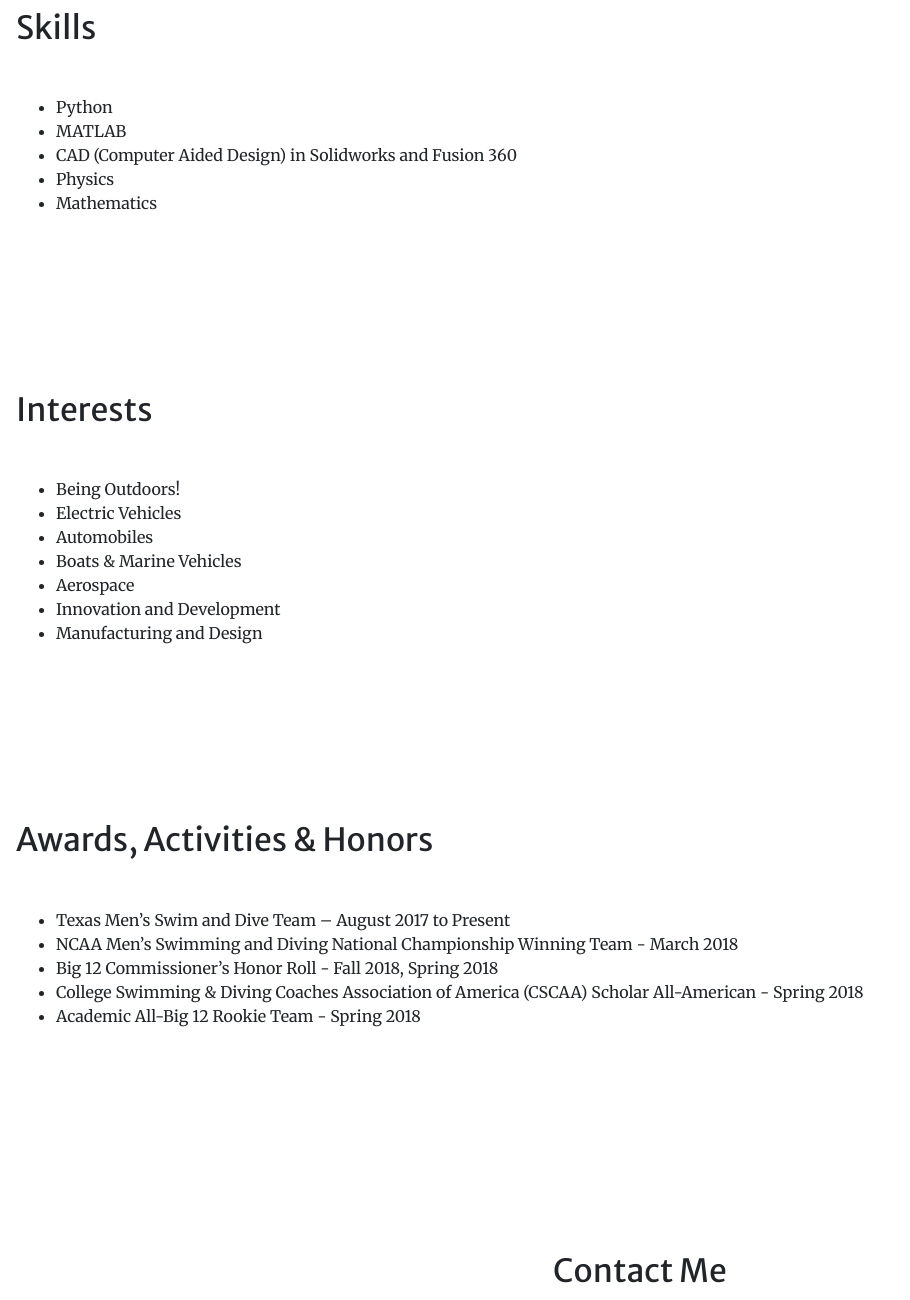
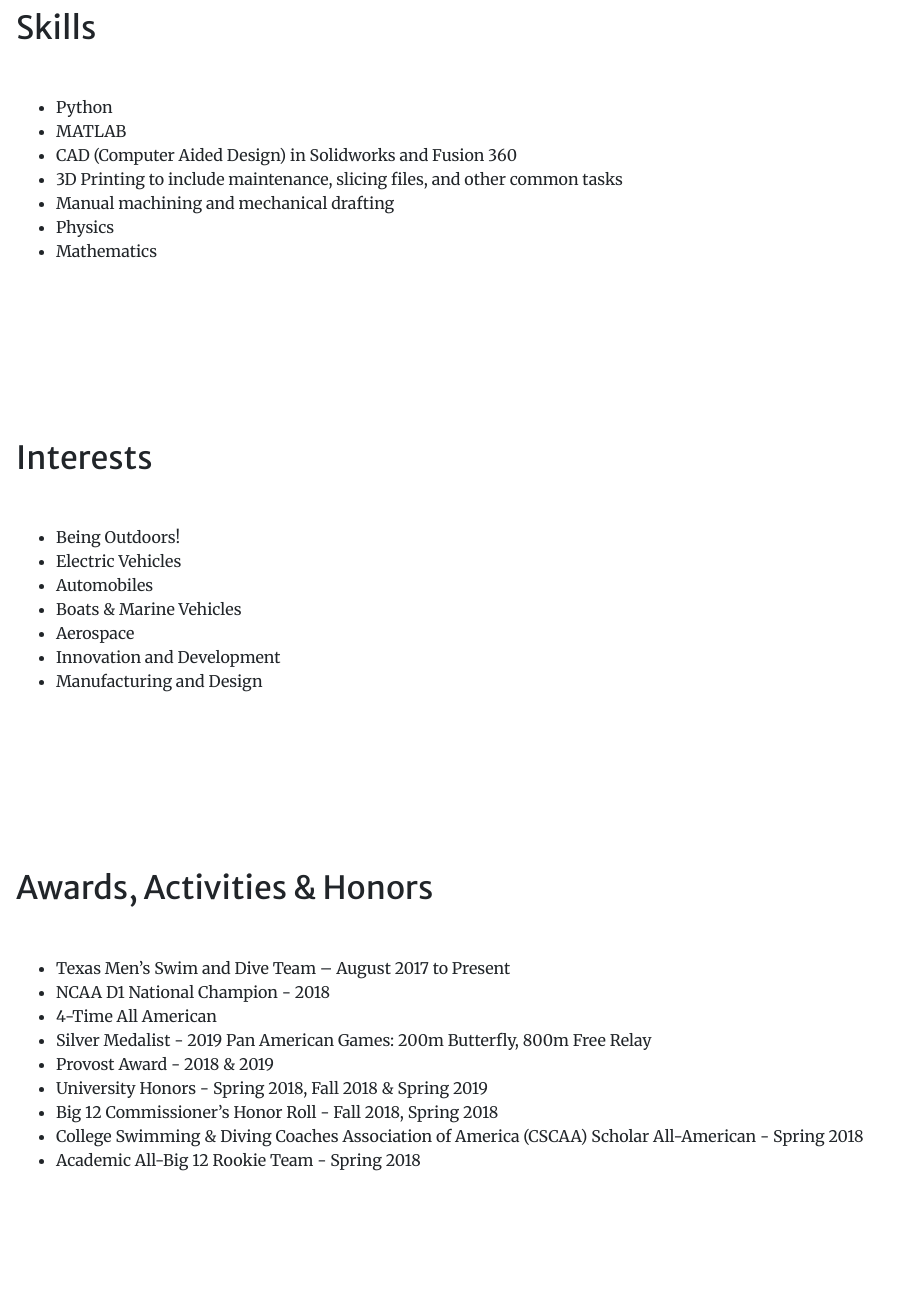
Before and after one commit to FSP1020/Personal-Website-V3, a plain HTML site: page index.html in a window 1280 px wide. Shown: the part 2614-3914 px from the top of the page, without its empty margins (0-910 px from the left). Drawn offline with nearby package versions, Linux system fonts and the light colour scheme.

Commit message:
Update index.html

```diff
--- a/index.html
+++ b/index.html
@@ -115,6 +115,8 @@
                         <li>Python</li>
                         <li>MATLAB</li>
                         <li>CAD (Computer Aided Design) in Solidworks and Fusion 360</li>
+                        <li>3D Printing to include maintenance, slicing files, and other common tasks</li>
+                        <li>Manual machining and mechanical drafting</li>
                         <li>Physics</li>
                         <li>Mathematics</li>
                     </ul>
@@ -141,7 +143,11 @@
                     <h2 class="mb-5">Awards, Activities &amp; Honors</h2>
                     <ul>
                         <li>Texas Men’s Swim and Dive Team – August 2017 to Present</li>
-                        <li>NCAA Men’s Swimming and Diving National Championship Winning Team - March 2018</li>
+                        <li>NCAA D1 National Champion - 2018</li>
+                        <li>4-Time All American</li>
+                        <li>Silver Medalist - 2019 Pan American Games: 200m Butterfly, 800m Free Relay</li>
+                        <li>Provost Award - 2018 & 2019</li>
+                        <li>University Honors - Spring 2018, Fall 2018 & Spring 2019</li>
                         <li>Big 12 Commissioner’s Honor Roll - Fall 2018, Spring 2018</li>
                         <li>College Swimming & Diving Coaches Association of America (CSCAA) Scholar All-American - Spring 2018</li>
                         <li>Academic All-Big 12 Rookie Team - Spring 2018</li>
```
